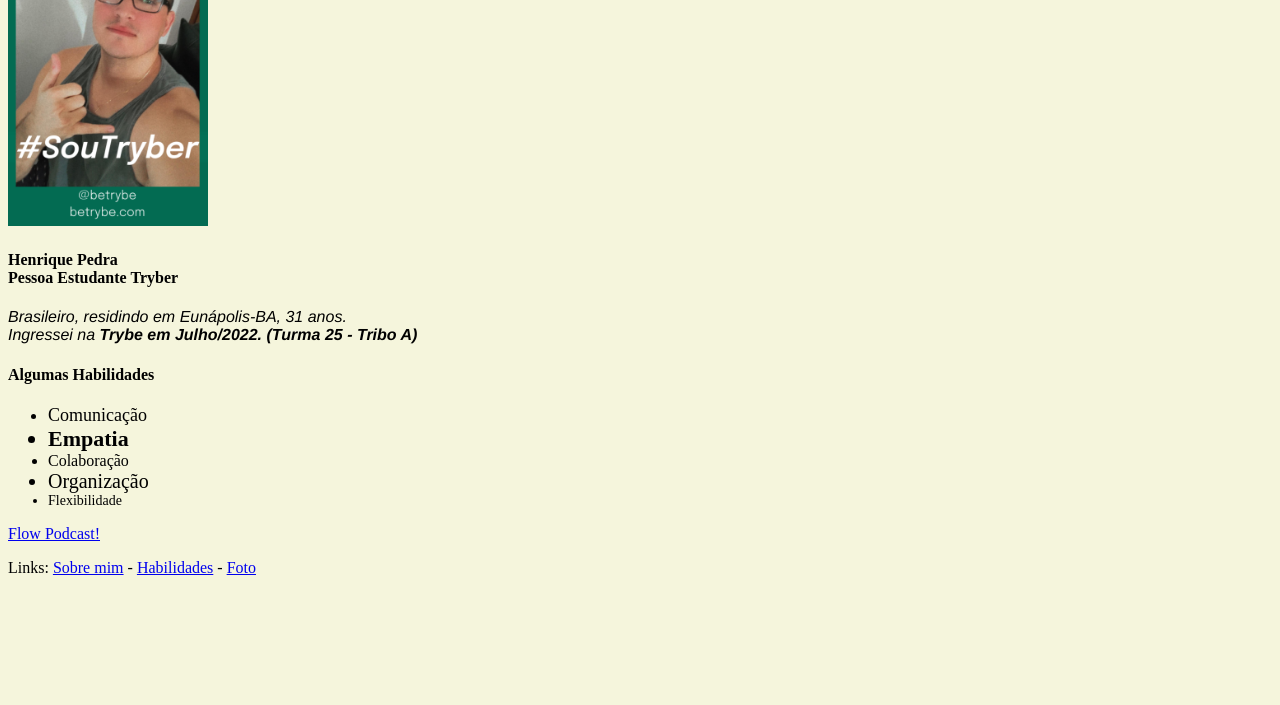
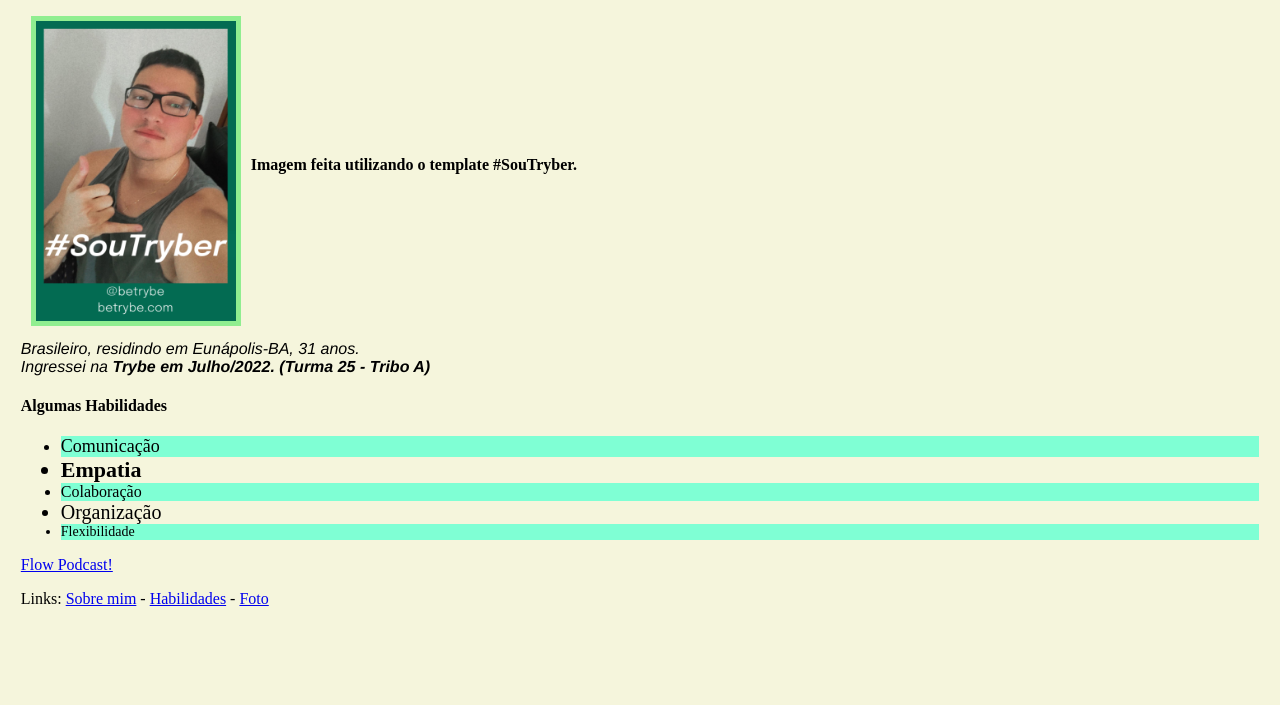
Before and after one commit to henriquepedra/henriquePedra.github.io, a plain HTML site: page index.html in a window 1280 px wide. Shown: the part 95-800 px from the top of the page. Drawn offline with Linux system fonts and the light colour scheme.

Commit message:
Atualiza Portfólio - Seletores e posicionamento

```diff
--- a/index.html
+++ b/index.html
@@ -1,68 +1,46 @@
 <!DOCTYPE html>
 <html lang="pt-br">
+
 <head>
     <meta charset="UTF-8">
-    <style>
-        #meuNome {
-            font-family: 'Courier New', Courier, monospace;
-        }
-
-        #sobreMim {
-            font-family: 'Franklin Gothic Medium', 'Arial Narrow', Arial, sans-serif;
-            font-style: italic;
-        }
-
-        body {
-            background-color: beige;
-        }
-
-        .skill1 {
-            font-size: 18px;
-        }
-
-        .skill2 {
-            font-size: 22px;
-        }
-
-        .skill3 {
-            font-size: 16px;
-        }
-
-        .skill4 {
-            font-size: 20px;
-        }
-
-        .skill5 {
-            font-size: 14px;
-        }
-
-    </style>
+    <link rel="stylesheet" href="style.css">
     <title>Meu Portfólio</title>
 </head>
+
 <body>
-    <!-- MINHA FOTO -->
-    <img id="foto" src="./img/minha_foto.png" alt="Minha foto" width="200px">
-    <!-- MEU NOME -->
-    <p id="meuNome"><h4>Henrique Pedra<br>
-    Pessoa Estudante Tryber</h4></p>
+    <div>
+        <!-- MEU NOME -->
+        <h1 class="nome">Henrique Pedra</h1>
+        <div class="foto-desc">
+            <!-- MINHA FOTO -->
+            <img id="foto" src="./img/minha_foto.png" alt="Minha foto" width="200px">
+            <!-- DESC FOTO-->
+            <h4 class="description">Imagem feita utilizando o template #SouTryber.</h4>
+        </div>
+    </div>
+
+    <br>
+
     <!-- SOBRE MIM -->
     <p id="sobreMim"><em>Brasileiro, residindo em Eunápolis-BA, 31 anos.</em><br>
         Ingressei na <strong>Trybe em Julho/2022. (Turma 25 - Tribo A)</strong>
     </p>
+
     <!-- HABILIDADES -->
     <p id="skills">
-        <h4>Algumas Habilidades</h4>
-        <ul>
+    <h4>Algumas Habilidades</h4>
+    <ul>
         <li class="skill1">Comunicação</li>
         <li class="skill2"><strong>Empatia</strong></li>
         <li class="skill3">Colaboração</li>
         <li class="skill4">Organização</li>
         <li class="skill5">Flexibilidade</li>
-        </ul>
+    </ul>
     </p>
     <!-- LINK EXTERNO - BLOG -->
     <a href="https://www.youtube.com/c/flowpodcast" target="_blank">Flow Podcast!</a>
     <!-- LINKS INTERNO -->
     <p>Links: <a href="#sobreMim">Sobre mim</a> - <a href="#skills">Habilidades</a> - <a href="#foto">Foto</a></p>
 </body>
+
 </html>
--- /dev/null
+++ b/style.css
@@ -0,0 +1,56 @@
+body {
+    background-color: beige;
+    padding: 1%;
+}
+
+.nome {
+    font-family: 'Courier New', Courier, monospace;
+    text-align: center;
+}
+
+#sobreMim {
+    font-family: 'Franklin Gothic Medium', 'Arial Narrow', Arial, sans-serif;
+    font-style: italic;
+}
+
+#foto {
+    float: left;
+    height: 300px;
+    margin: 10px;
+    padding: 5px;
+    background-color: lightgreen;
+}
+
+.foto-desc {
+    height: 300px;
+    position: relative;
+}
+
+.description {
+    position: relative;
+    top: 150px;
+}
+
+.skill1 {
+    font-size: 18px;
+}
+
+.skill2 {
+    font-size: 22px;
+}
+
+.skill3 {
+    font-size: 16px;
+}
+
+.skill4 {
+    font-size: 20px;
+}
+
+.skill5 {
+    font-size: 14px;
+}
+
+ul li:nth-child(odd) {
+    background-color: aquamarine;
+}
```
